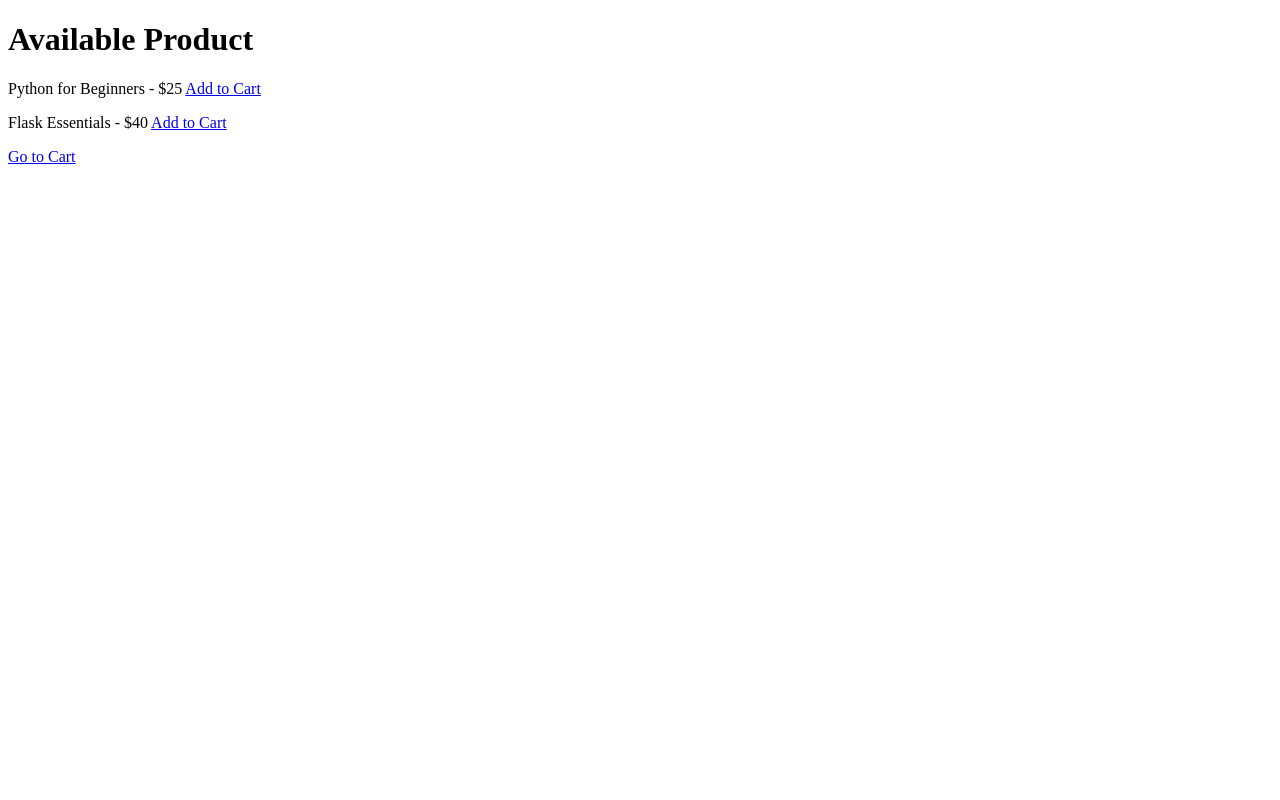
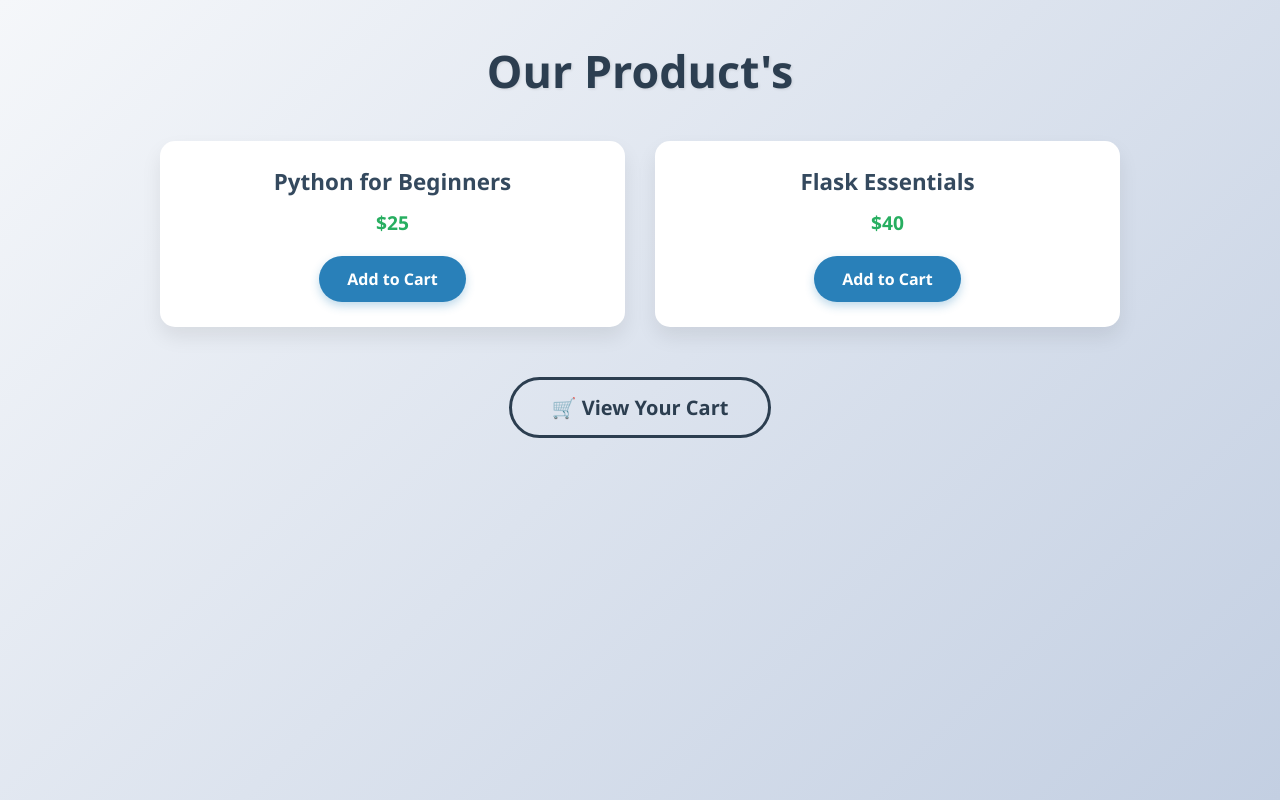
Before and after one commit to TahMoz/cse327project, a Flask app: page / in a window 1280 px wide. Run offline with Flask 3, Linux system fonts and the light colour scheme.

Commit message:
Update products.html

```diff
--- a/templates/products.html
+++ b/templates/products.html
@@ -1,16 +1,118 @@
 <!DOCTYPE html>
-<html>
+<html lang="en">
 <head>
-    <title>Product List</title>
+    <meta charset="UTF-8" />
+    <meta name="viewport" content="width=device-width, initial-scale=1" />
+    <title>Online Bookstore - Products</title>
+    <style>
+        /* Reset some default styles */
+        * {
+            box-sizing: border-box;
+            margin: 0;
+            padding: 0;
+        }
+        body {
+            font-family: 'Segoe UI', Tahoma, Geneva, Verdana, sans-serif;
+            background: linear-gradient(135deg, #f5f7fa, #c3cfe2);
+            color: #333;
+            padding: 40px 20px;
+            min-height: 100vh;
+            display: flex;
+            flex-direction: column;
+            align-items: center;
+        }
+        h1 {
+            font-size: 2.8rem;
+            margin-bottom: 40px;
+            color: #2c3e50;
+            text-shadow: 1px 1px 3px rgba(0,0,0,0.1);
+        }
+        .product-list {
+            display: grid;
+            grid-template-columns: repeat(auto-fit, minmax(250px, 1fr));
+            gap: 30px;
+            width: 100%;
+            max-width: 960px;
+        }
+        .product-card {
+            background: white;
+            border-radius: 15px;
+            box-shadow: 0 10px 20px rgba(0,0,0,0.08);
+            padding: 25px;
+            text-align: center;
+            transition: transform 0.25s ease, box-shadow 0.25s ease;
+        }
+        .product-card:hover {
+            transform: translateY(-8px);
+            box-shadow: 0 20px 40px rgba(0,0,0,0.12);
+        }
+        .product-title {
+            font-size: 1.4rem;
+            font-weight: 700;
+            margin-bottom: 12px;
+            color: #34495e;
+        }
+        .product-price {
+            font-size: 1.2rem;
+            font-weight: 600;
+            color: #27ae60;
+            margin-bottom: 20px;
+        }
+        .btn {
+            background: #2980b9;
+            color: white;
+            text-decoration: none;
+            padding: 12px 28px;
+            font-weight: 600;
+            border-radius: 30px;
+            box-shadow: 0 4px 10px rgba(41, 128, 185, 0.3);
+            transition: background 0.3s ease, box-shadow 0.3s ease;
+            display: inline-block;
+        }
+        .btn:hover {
+            background: #1c5980;
+            box-shadow: 0 6px 14px rgba(28, 89, 128, 0.45);
+        }
+        .cart-link {
+            margin-top: 50px;
+            font-size: 1.25rem;
+            font-weight: 700;
+            color: #2c3e50;
+            text-decoration: none;
+            border: 3px solid #2c3e50;
+            padding: 14px 40px;
+            border-radius: 40px;
+            transition: background 0.3s ease, color 0.3s ease;
+        }
+        .cart-link:hover {
+            background: #2c3e50;
+            color: white;
+            box-shadow: 0 8px 20px rgba(44, 62, 80, 0.4);
+        }
+        /* Responsive typography */
+        @media (max-width: 600px) {
+            h1 {
+                font-size: 2rem;
+            }
+            .btn, .cart-link {
+                padding: 10px 24px;
+                font-size: 1rem;
+            }
+        }
+    </style>
 </head>
 <body>
-    <h1>Available Product</h1>
-    {% for id, product in products.items() %}
-        <p>
-            {{ product.title }} - ${{ product.price }}
-            <a href="{{ url_for('add_to_cart', product_id=id) }}">Add to Cart</a>
-        </p>
-    {% endfor %}
-    <a href="{{ url_for('view_cart') }}">Go to Cart</a>
+    <h1>Our Product's</h1>
+    <div class="product-list">
+        {% for id, product in products.items() %}
+        <div class="product-card">
+            <div class="product-title">{{ product.title }}</div>
+            <div class="product-price">${{ product.price }}</div>
+            <a href="{{ url_for('add_to_cart', product_id=id) }}" class="btn">Add to Cart</a>
+        </div>
+        {% endfor %}
+    </div>
+
+    <a href="{{ url_for('view_cart') }}" class="cart-link">🛒 View Your Cart</a>
 </body>
 </html>
```
